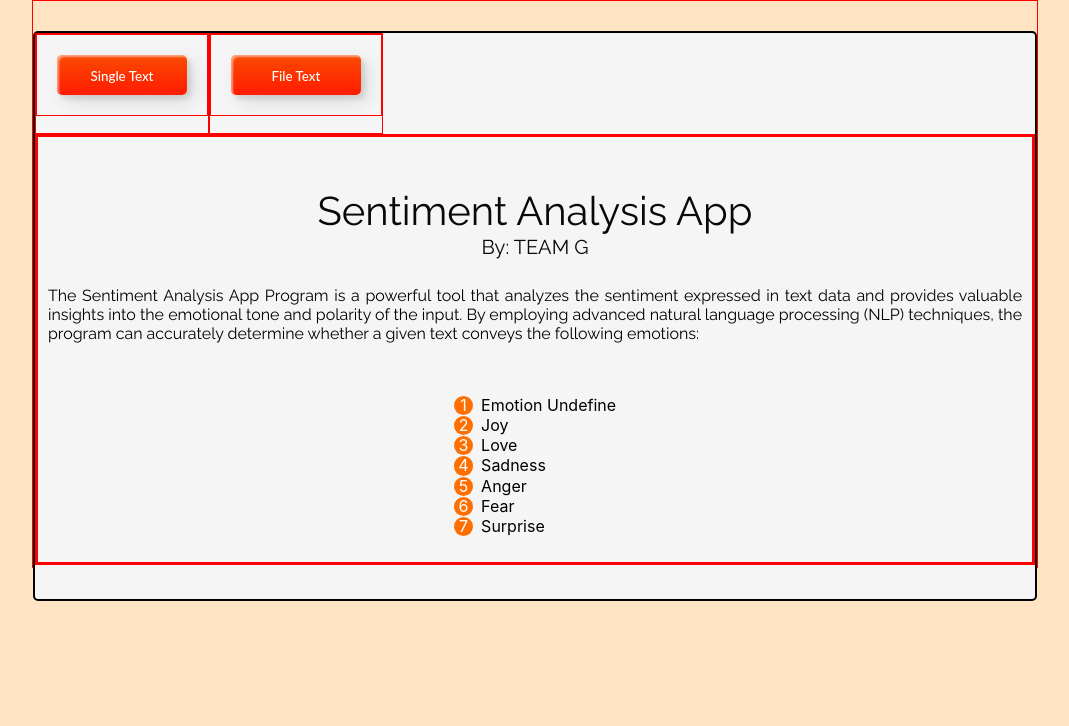
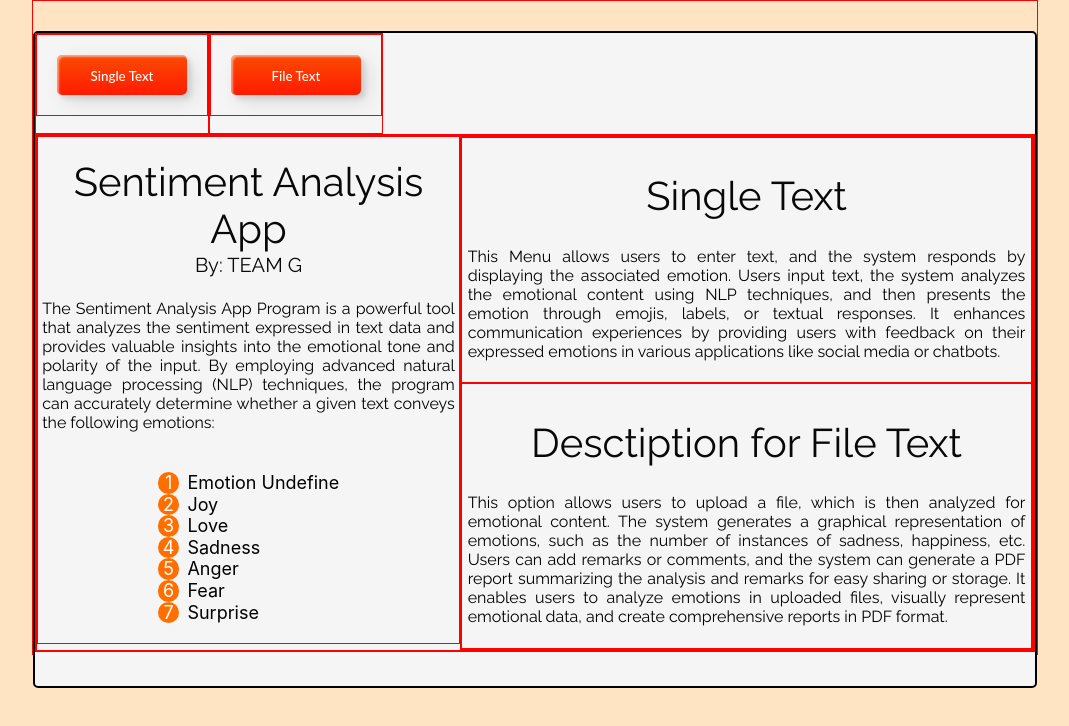
Before and after one commit to EstrellaAbueva/IS2_MiniProject, a React (Create React App) app in the folder sentiment-analysis-nlp/: page / in a window 1280 px wide. Shown: the top 726 px of the page, without its empty margins (105-1174 px from the left). Built offline with nearby package versions, Linux system fonts and the light colour scheme.

Commit message:
Added descriptions for Single and File Texts

```diff
--- a/sentiment-analysis-nlp/src/Components/Menu/Menu.css
+++ b/sentiment-analysis-nlp/src/Components/Menu/Menu.css
@@ -7,7 +7,7 @@
 }
 
 .content{
-    width: 100%;
+    width: 3000px;
     height: 100%;
     display: flex;
     flex-direction: column;
@@ -30,7 +30,7 @@
     padding: 1%;
 }
 
-h1 {
+h1, h2{
     position: relative;
     padding: 0;
     margin: 0;
@@ -90,6 +90,7 @@ h1 {
   }
   ol li {
     counter-increment: steps;
+    font-size: large;
   }
   ol li::before {
     content: counter(steps);
--- a/sentiment-analysis-nlp/src/Components/Menu/Menu.js
+++ b/sentiment-analysis-nlp/src/Components/Menu/Menu.js
@@ -26,6 +26,37 @@ export const Menu = () => {
             <li>Surprise</li>
           </ol>
       </div>
+
+      <div>
+          <div>
+            <h2 className="text-block">
+              Single Text
+            </h2>
+
+            <p className="text-block">
+              This Menu allows users to enter text, and the system responds by displaying the associated emotion.
+              Users input text, the system analyzes the emotional content using NLP techniques, and then
+              presents the emotion through emojis, labels, or textual responses. It enhances communication
+              experiences by providing users with feedback on their expressed emotions in various applications
+              like social media or chatbots.
+            </p>
+          </div>
+
+          <div>
+            <h2 className="text-block">
+              Desctiption for File Text
+            </h2>
+
+            <p className="text-block">
+            This option allows users to upload a file, which is then analyzed for emotional content. The system
+            generates a graphical representation of emotions, such as the number of instances of sadness,
+            happiness, etc. Users can add remarks or comments, and the system can generate a PDF report
+            summarizing the analysis and remarks for easy sharing or storage. It enables users to analyze
+            emotions in uploaded files, visually represent emotional data, and create comprehensive reports
+            in PDF format.
+            </p>
+          </div>
+        </div>
     </div>
   )
 }
```
Lines whose indentation alone changed are shown as unchanged.
